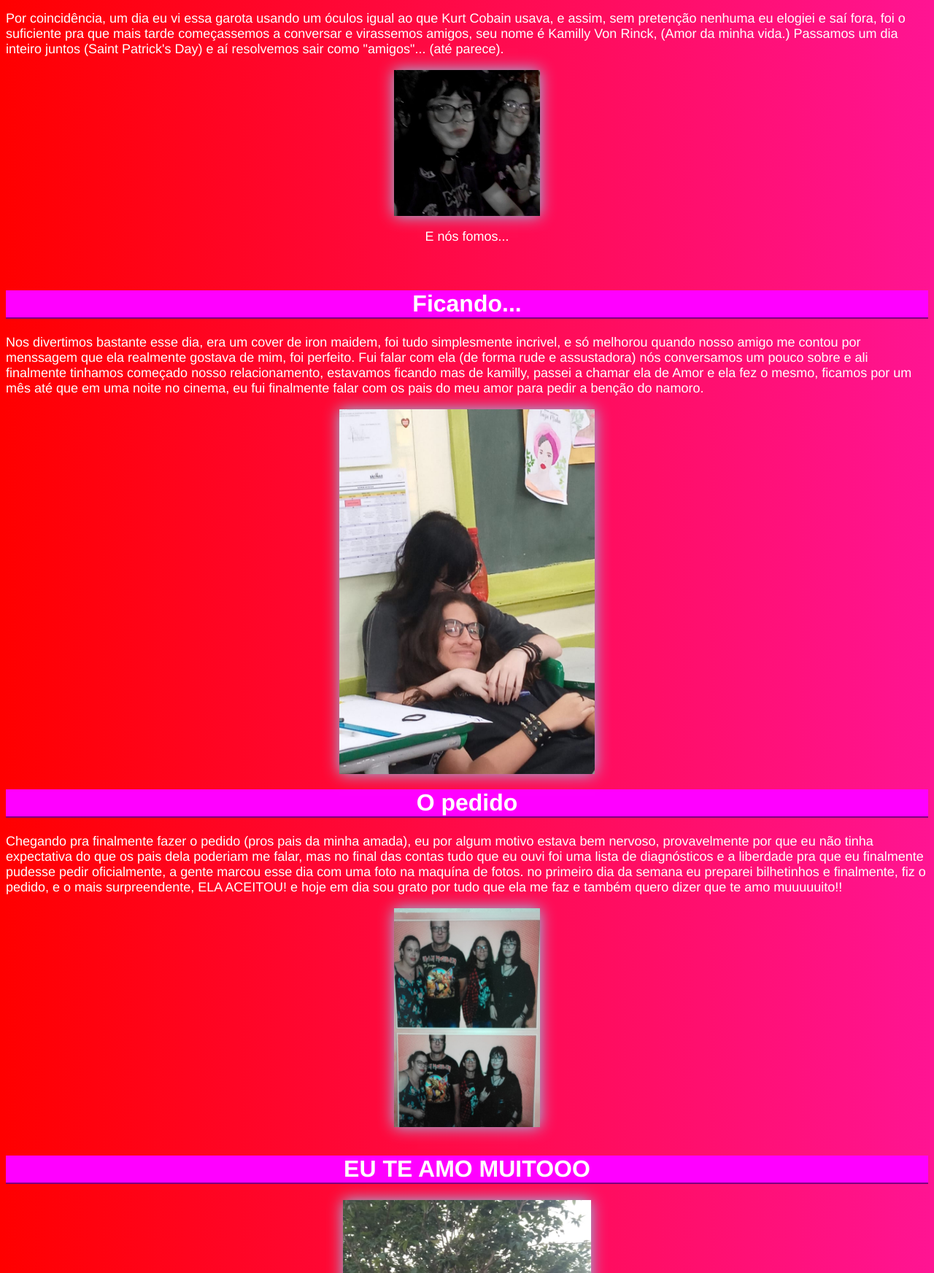
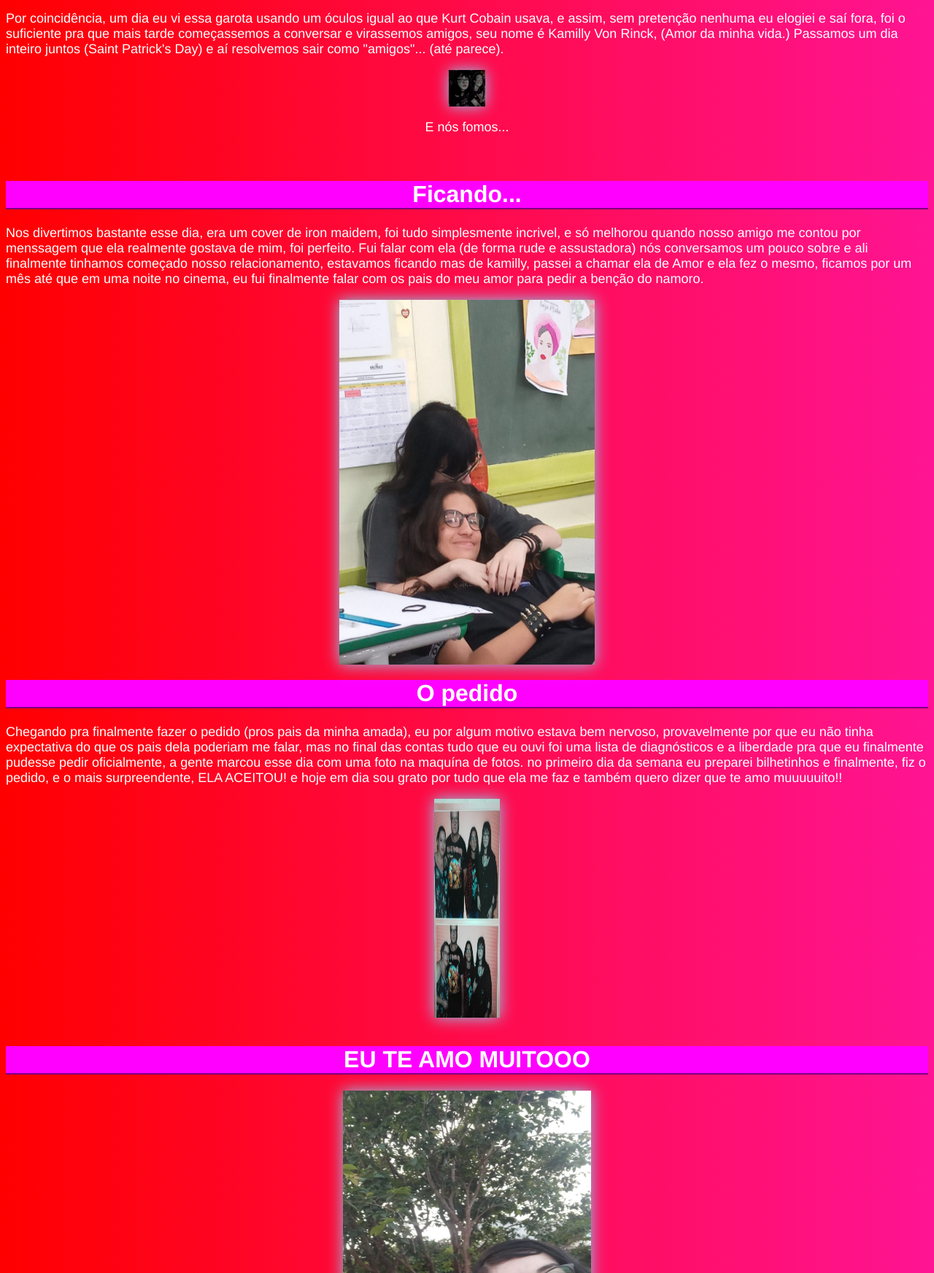
Before and after one commit to MesinhA20/presenteK2, a plain HTML site: page tela inicial do site.html in a window 1280 px wide. Shown: the part 866-2611 px from the top of the page at 73% size. Drawn offline with Linux system fonts and the light colour scheme.

Commit message:
Update tela inicial do site.html

```diff
--- a/tela inicial do site.html
+++ b/tela inicial do site.html
@@ -34,7 +34,7 @@ seu nome é Kamilly Von Rinck, (Amor da minha vida.)
 Passamos um dia inteiro juntos (Saint Patrick's Day) e aí resolvemos sair como "amigos"...   (até parece).
 
 
-<p align="center"><img class="foto2" src="iron.jpg" width="200" height="200">
+<p align="center"><img class="foto2" src="iron.jpg" width="50" height="50">
 <p class="finalparte1" align="center">E nós fomos...
 
 <br><br><br>
@@ -56,7 +56,7 @@ lista de diagnósticos e a liberdade pra que eu finalmente pudesse pedir oficial
 no primeiro dia da semana eu preparei bilhetinhos e finalmente, fiz o pedido, e o mais surpreendente, ELA ACEITOU! e hoje em dia sou grato por tudo que ela me faz
 e também quero dizer que te amo muuuuuito!!
 
-<p align="center"><img class="foto4" src="pedido.jpg" width="200" height="300">
+<p align="center"><img class="foto4" src="pedido.jpg" width="90" height="300">
 
 <br><br>
 
```
